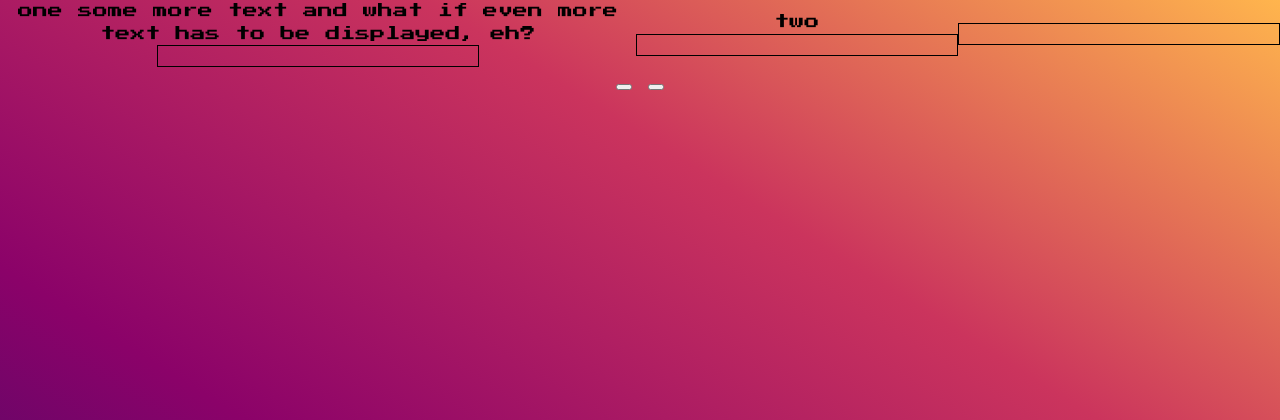
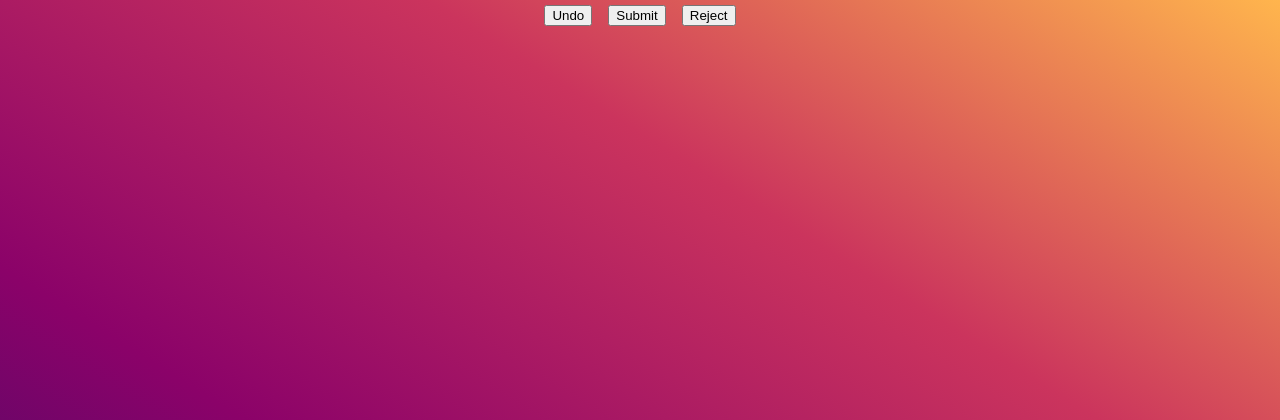
Before and after one commit to MironFoerster/scribeDatacollect, a Django app: page /split/ in a window 1280 px wide. Shown: the top 420 px of the page. Run offline with Django 4.2, Linux system fonts and the light colour scheme; the visitor is signed in with stand-in values (Sample User, id 1); some web fonts are replaced.

Commit message:
make split ui acceptable

```diff
--- a/scribedata/split/static/split/split.js
+++ b/scribedata/split/static/split/split.js
@@ -2,30 +2,36 @@
     //check if rejected
     if (e.currentTarget.id === "reject-btn") {
         reject = true;
+        console.log('rejecting')
     } else {
         reject = false;
+    }
     // check if data is valid for submit
-        if (window.submit_data.length === window.task_data.text.split(" ").length) {
-            fetch(window.location.origin.concat("/data/"), {
+    if (window.submit_data.length === window.task_data.text.split(" ").length | reject) {
+        fetch(window.location.origin.concat("/split/data/"), {
         method: "POST",
         headers: {
             "X-CSRFToken": getCookie("csrftoken"),
             "ContentType": "application/json"},
         body: JSON.stringify({"index": window.task_index, "data": window.submit_data, "reject": reject}),
         }).then(response => response.json())
-            .then(current_task_data => receiveData(current_task))
+        .then(current_task_data => receiveData(current_task_data))
     } else {
         alert("Der Submit ist nicht vollständig! Korrigiere oder Überspringe!");
-        }
     }
 }
 
 const receiveData = (current_task) => {
     window.task_index = current_task.index;
     window.task_data = current_task.data;
-    window.task_person = current_task.data.person
+    window.task_person = current_task.data.person;
     console.log(current_task.msg);
-    window.submit_data = [current_task.data]
+    window.submit_data = [current_task.data];
+
+    document.getElementById("split-line").remove();
+    split_line = document.createElement("split-line");
+    split_line.id = "split-line";
+    document.body.insertBefore(split_line, document.getElementById("split-control"));
 
     // initialize split-line
     var unsplit = document.createElement("div");
@@ -33,16 +39,31 @@
     var unsplit_labels = document.createElement("div");
     unsplit_labels.id = "unsplit-labels";
     unsplit.appendChild(unsplit_labels);
-    for (var label of window.task_data.text.split(" "))
+    for (var label of window.task_data.text.split(" ")) {
         var unsplit_label = document.createElement("div");
-        unsplit_label.classList.add("unsplit-label");
+        unsplit_label.innerHTML = label;
+        unsplit_label.className = "unsplit-label";
         unsplit_labels.appendChild(unsplit_label);
+    }
     var hw_cvs = document.createElement("canvas");
-    hw_cvs.classList.add("hw_cvs");
-    hw_cvs.id = "unsplit_cvs";
+    hw_cvs.className = "hw-cvs";
+    hw_cvs.id = "unsplit-cvs";
+    hw_cvs.addEventListener("touchmove", moveOnCvs, false);
+
     unsplit.appendChild(hw_cvs);
+    var max_x = -Infinity;
+    for (var point of window.task_data.strokes) {
+        max_x = Math.max(max_x, point.x);
+    }
+    window.full_cvs_width = max_x;
+    var max_y = -Infinity;
+    for (var point of window.task_data.strokes) {
+        max_y = Math.max(max_y, point.y);
+    }
+    window.full_cvs_height = max_y;
+
     redraw_canvas(hw_cvs, window.task_data.strokes);
-    var split_line = document.getElementById("split-line")
+    //var split_line = document.getElementById("split-line");
     split_line.appendChild(unsplit);
 }
 
@@ -50,7 +71,7 @@
     var unsplit = window.submit_data.pop();
     var new_unsplit_text = unsplit.text.split(" ");
     var word_text = new_unsplit_text.shift();
-    new_unsplit_text = " ".join(new_unsplit_text);
+    new_unsplit_text = new_unsplit_text.join(" ");
     var word_strokes = [];
     var new_unsplit_strokes = [];
     for (var point of unsplit.strokes) {
@@ -63,14 +84,20 @@
     }
     window.submit_data.push({'strokes': word_strokes, 'text': word_text, 'person': window.task_person});
     window.submit_data.push({'strokes': new_unsplit_strokes, 'text': new_unsplit_text, 'person': window.task_person});
+    updateSplitLine();
 }
 
 const undoPrevSplit = (e) => {
+    if (window.submit_data.length === 1) {
+        alert('Rückgängig nicht möglich!');
+        return;
+    }
+
     var unsplit = window.submit_data.pop();
     var del_word = window.submit_data.pop();
     var new_unsplit_text = unsplit.text.split(" ");
-    var new_unsplit_text = new_unsplit_text.unshift(del_word.text);
-    new_unsplit_text = " ".join(new_unsplit_text);
+    new_unsplit_text.unshift(del_word.text);
+    new_unsplit_text = new_unsplit_text.join(" ");
 
     // get max x coordinate of del_word strokes
     var max_x = -Infinity;
@@ -84,6 +111,7 @@
     }
     new_unsplit_strokes.unshift(...del_word.strokes);
     window.submit_data.push({'strokes': new_unsplit_strokes, 'text': new_unsplit_text, 'person': window.task_person});
+    updateSplitLine();
 }
 
 const drawTouchTrace = () => {
@@ -98,17 +126,17 @@
 }
 
 const touchStart = (e) => {
-    // not needed as it only would set touch_trace to [] what will alredy be done when prev touch ends
+    // not needed as it only would set touch_trace to [] what will already be done when prev touch ends
     window.touch_trace = [];
 }
 
 const moveOnCvs = (e) => {
     touch = e.changedTouches[0];
-    cvs_element = document.getElementById("unsplit-cvs");
+    cvs_element = e.currentTarget;
     const cvsRect = cvs_element.getBoundingClientRect();
     // Berechnet die Position des Touchs auf dem canvas-Element
     // unter Berücksichtigung von canvas-Offset, CSS-Skalierung und canvas-Breite von 1000 Einheiten
-    window.touch_trace.push({'x': (touch.pageX - cvsRect.left) * (cvs_element.width/parseInt(window.getComputedStyle(cvs_elem).width)), 'y': (touch.pageY - cvsRect.top) * (cvs_element.height/parseInt(window.getComputedStyle(cvs_elem).height))});
+    window.touch_trace.push({'x': (touch.pageX - cvsRect.left) * (cvs_element.width/parseInt(window.getComputedStyle(cvs_element).width)), 'y': (touch.pageY - cvsRect.top) * (cvs_element.height/parseInt(window.getComputedStyle(cvs_element).height))});
     drawTouchTrace();
 }
 
@@ -116,20 +144,36 @@
     if (window.touch_trace.length > 0) {
         // calculate the x coordinate to cut at
         sum = 0;
-        for (var point in window.touch_trace) {
+        // find average x of touch trace
+        for (var point of window.touch_trace) {
             sum += point.x;
-            // possibly implement a better x-coord finding algo, but this will do for now
-            // must cut exactly at the rightmost point of the word!!!
         }
-        x_coord = sum / window.touch_trace.length;
-        splitNextWordAt(x_coord);
+        avg_trace_x = sum / window.touch_trace.length;
+
+        next_left_point_x = -Infinity;
+        next_right_point_x = +Infinity;
+        for (var point of window.submit_data[window.submit_data.length-1].strokes) {
+            if (point.x <= avg_trace_x) {
+                next_left_point_x = Math.max(next_left_point_x, point.x);
+            }
+            if (point.x > avg_trace_x) {
+                next_right_point_x = Math.min(next_right_point_x, point.x);
+            }
+        }
+        if (next_right_point_x-next_left_point_x >= 50) {
+            splitNextWordAt(next_left_point_x);
+        } else {
+            alert('Linie würde zerschnitten!');
+            redraw_canvas(document.getElementById("unsplit-cvs"), window.submit_data[window.submit_data.length-1].strokes)
+        }
+
     } else {
         // touch didnt move over the unsplit-cvs; do nothing
     }
 }
 
 const redraw_canvas = (cvs_element, strokes) => {
-    var ctx = cvs_element.get_context("2d");
+    var ctx = cvs_element.getContext("2d");
     // clear context
     ctx.clearRect(0, 0, cvs_element.width, cvs_element.height);
     // update the width of the cvs_element
@@ -137,12 +181,16 @@
     for (var point of strokes) {
         max_x = Math.max(max_x, point.x);
     }
-    cvs_element.width = max_x + 5;
+    num_splits = document.getElementById("split-line").childElementCount;
+    cvs_element.style.width = max_x / window.full_cvs_width * 100 - 2 + "vw";
+    cvs_element.width = max_x;
+    cvs_element.height = window.full_cvs_height;
     // draw new strokes
     ctx.beginPath();
-    ctx.lineCap = 'round'; ///nice trick! makes partpaths with only one point appear as a point on the canvas
+    ctx.lineCap = 'round';
     ctx.strokeStyle = "black";
     ctx.lineJoin = 'round';
+    ctx.lineWidth = 30;
 
     ctx.moveTo(strokes[0].x, strokes[0].y);
     var prev_point = strokes[0];
@@ -162,48 +210,47 @@
     if (split_line.children.length < window.submit_data.length) {  // add word
         // update unsplit_labels
         var unsplit_labels = document.getElementById("unsplit-labels");
+        unsplit_labels.removeChild(unsplit_labels.firstChild);
 
-        var new_unsplit_label = documet.createElement("div");
-        new_unsplit_label.innerHTML = window.submit_data[window.submit_data.length-1].text.split(" ")[0];
-
-        var old_first_unsplit_label = unsplit_labels.firstChild;
-        unsplit_labels.insertBefore(new_unsplit_label, old_first_unsplit_label);
-
-        // update unsplit_text hw_cvs
+        // update unsplit-cvs
         var new_strokes = window.submit_data[window.submit_data.length-1].strokes;
-        redraw_canvas(unsplit_text.querySelector(".hw_cvs"), new_strokes);
+        redraw_canvas(document.getElementById("unsplit-cvs"), new_strokes);
 
         // create new_last_word element and insert into split-line
         var new_last_word = document.createElement("div");
-        new_last_word.classList.add("word");
+        new_last_word.className = "word";
         split_line.insertBefore(new_last_word, split_line.lastChild);
         // create label element and append it to new_last_word
         var label = document.createElement("div");
         label.innerHTML = window.submit_data[window.submit_data.length-2].text;
+        label.className = 'word-label'
         new_last_word.appendChild(label);
         // create hw_cvs element and append it to new_last_word
         var hw_cvs = document.createElement("canvas");
+        hw_cvs.className = "hw-cvs";
         redraw_canvas(hw_cvs, window.submit_data[window.submit_data.length-2].strokes);
         new_last_word.appendChild(hw_cvs);  // is hw_cvs already updated here?
     } else if (split_line.children.length > window.submit_data.length) {  // remove word
-        // update unsplit_text label
-        var unsplit_text = split_line.lastElementChild;
-        var new_label = window.submit_data[window.submit_data.length-1].text;
-        unsplit_text.querySelector(".label").innerHTML = new_label;
-        // update unsplit_text hw_cvs
+        // update unsplit-labels
+        var new_unsplit_label = document.createElement("div");
+        new_unsplit_label.innerHTML = window.submit_data[window.submit_data.length-1].text.split(" ")[0];
+        new_unsplit_label.className = "unsplit-label";
+        var unsplit_labels = document.getElementById("unsplit-labels");
+        unsplit_labels.insertBefore(new_unsplit_label, unsplit_labels.firstChild);
+        // update unsplit-cvs
         var new_strokes = window.submit_data[window.submit_data.length-1].strokes;
-        redraw_canvas(unsplit_text.querySelector(".hw_cvs"), new_strokes);
+        redraw_canvas(document.getElementById("unsplit-cvs"), new_strokes);
 
         // remove last_word from split_line
-        var last_word = split_line.chlidren[split_line.chlidren.length-2]
+        var last_word = split_line.children[split_line.children.length-2]
         last_word.remove();
     } else {
         // everything up to date; do nothing
     }
 }
 
-document.body.addEventListener("load", e => {
-    fetch(window.location.origin.concat("/data/"), {
+window.addEventListener("load", e => {
+    fetch(window.location.origin.concat("/split/data/"), {
         method: "POST",
         headers: {
             "X-CSRFToken": getCookie("csrftoken"),
@@ -216,7 +263,6 @@
 
 
 document.body.addEventListener("touchstart", touchStart, false);
-document.getElementById("unsplit-cvs").addEventListener("touchmove", moveOnCvs, false);
 document.body.addEventListener("touchend", touchEnd, false);
 document.getElementById("undo-btn").addEventListener("click", undoPrevSplit, false);
 document.getElementById("reject-btn").addEventListener("click", submitData, false);
--- a/scribedata/split/templates/split.html
+++ b/scribedata/split/templates/split.html
@@ -6,7 +6,25 @@
 {% block body %}
 
 <div id="split-line">
-    <div class="word" id="test">
+
+</div>
+<div class="control" id="split-control">
+
+    <button id="undo-btn">Undo</button>
+    <button id="submit-btn">Submit</button>
+    <button id="reject-btn">Reject</button>
+</div>
+
+
+{% endblock %}
+
+{% block scriptsource %}
+{% load static %}
+{% static 'split/split.js' %}
+{% endblock %}
+
+<!--
+    <div class="word">
         <div class="word-label">one some more text and what if even more text has to be displayed, eh?</div>
         <canvas class="hw-cvs" width="200" height="100"></canvas>
     </div>
@@ -22,17 +40,4 @@
             <div class="unsplit-label"></div>
         </div>
         <canvas class="hw-cvs" width="200" height="100"></canvas>
-    </div>
-</div>
-<div class="control">
-    <button id="submit-btn"></button>
-    <button id="reject-btn"></button>
-</div>
-
-
-{% endblock %}
-
-{% block scriptsource %}
-{% load static %}
-{% static 'split/split.js' %}
-{% endblock %}
+    </div>-->
--- a/scribedata/static/base/base.css
+++ b/scribedata/static/base/base.css
@@ -144,27 +144,33 @@
 .word, #unsplit {
     display: flex;
     flex-direction: column;
-    align-items: center;
+    align-items: stretch;
     justify-content: space-between;
 }
 
 #unsplit-labels {
     display: flex;
-    flex-direction: column;
+    flex-direction: row;
     align-items: center;
     justify-content: space-around;
 }
 
-.unsplit-labels:first-child {
-    font-size: 20px;
+.word-label, .unsplit-label {
+    font-size: 30px;
 }
 
-.word-label, .unsplit-label {
-    font-size: 15px;
+.unsplit-labels:first-child {
+    background-color: green;
+    font-size: 50px;
 }
 
 .hw-cvs {
-    height: 20px;
-    width: 25vw;
+    height: 300px;
     border: 1px solid #000000;
+    background-image: linear-gradient(to top right, #2E0C67, #8B0269, #CB345D, #FFB54D);
+
 }
+
+#unsplit-cvs {
+    background-color: green;
+}
```
Lines whose indentation alone changed are shown as unchanged.
